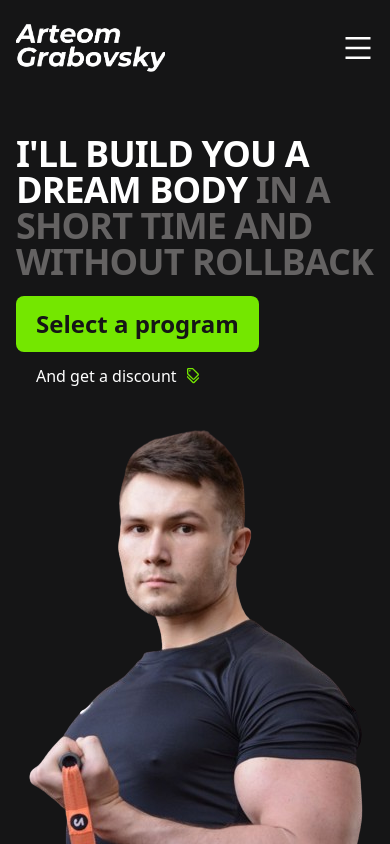
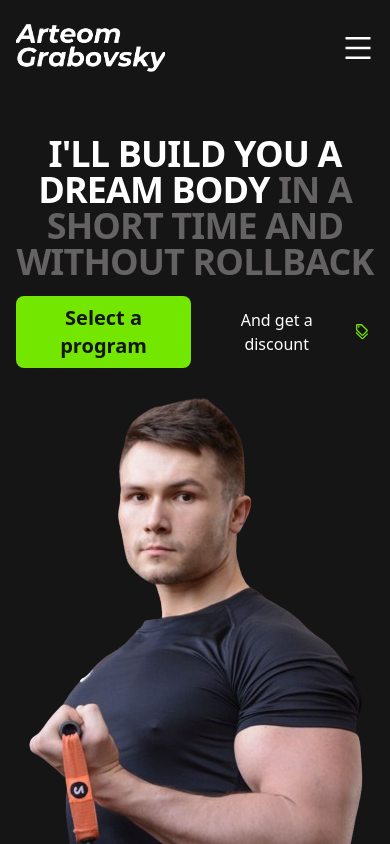
Before and after one commit to CristianProdius/FitTrainersWebsite, a React (Vite) app: page / in a window 390 px wide. Shown: the top 844 px of the page. Built offline with nearby package versions, Linux system fonts and the light colour scheme.

Commit message:
responsive hero text

```diff
--- a/src/assets/components/Hero.tsx
+++ b/src/assets/components/Hero.tsx
@@ -6,27 +6,28 @@ const Hero = () => {
     <>
       <section className="bg-background">
         <div className=" md:flex md:flex-row justify-between items-center max-w-[1240px] mx-auto px-4 pt-10">
-          <div className="">
+          <div className="text-center md:text-left">
             <h1 className="max-w-2xl mb-4 text-4xl font-extrabold tracking-tight leading-none md:text-5xl xl:text-6xl text-white uppercase">
               I'll build you a dream body{" "}
               <span className="text-[#646262]">
                 in a short time and without rollback
               </span>
             </h1>
-
+            <div className="flex items-center justify-center md:justify-start">
               <a
                 href="#"
-              className="inline-flex items-center justify-center px-5 py-3 mr-3 font-bold text-center text-background rounded-lg text-2xl bg-main"
+                className="inline-flex items-center justify-center text-xl px-1 sm:px-2 py-2 md:px-5 md:py-3 mr-3 font-bold text-center text-background rounded-lg md:text-2xl bg-main"
               >
                 Select a program
               </a>
               <a
                 href="#"
-              className="inline-flex items-center justify-center px-5 py-3 text-base font-medium text-center text-white"
+                className="inline-flex items-center justify-center text-l px-1 sm:px-2 py-2 md:px-5 md:py-3 text-base font-medium text-center md:text-2xl text-white"
               >
                 And get a discount{" "}
                 <MdOutlineDiscount className="ml-2 text-main" />
               </a>
+            </div>
           </div>
           <div className="flex items-center justify-center">
             <img
```
Lines whose indentation alone changed are shown as unchanged.
